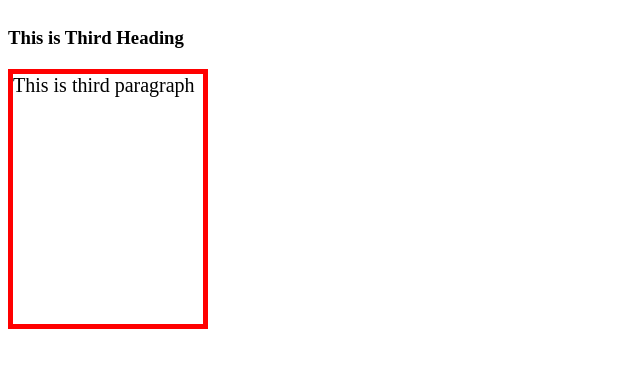
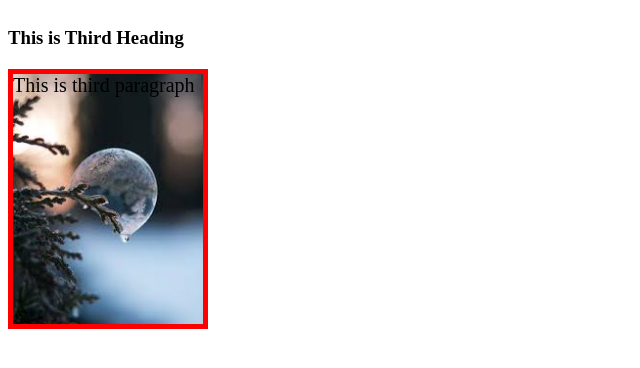
Before and after one commit to MS-SIDDIQUI23/Web-Dev-Practice, a plain HTML site: page CSS-Practice/tut17.html in a window 1280 px wide. Shown: the part 276-644 px from the top of the page, without its empty margins (0-640 px from the left). Drawn offline with Linux system fonts and the light colour scheme.

Commit message:
Height, Width, Borders and Background in CSS

```diff
--- a/CSS-Practice/tut17.html
+++ b/CSS-Practice/tut17.html
@@ -31,7 +31,7 @@
         font-size: 20px;
         width: 190px;
         height: 250px;
-        background-image: url('images.jpg');
+        background-image: url('Assets/images.jpg');
         background-repeat: no-repeat;
         border: 5px solid red;
         background-size: cover;
```
